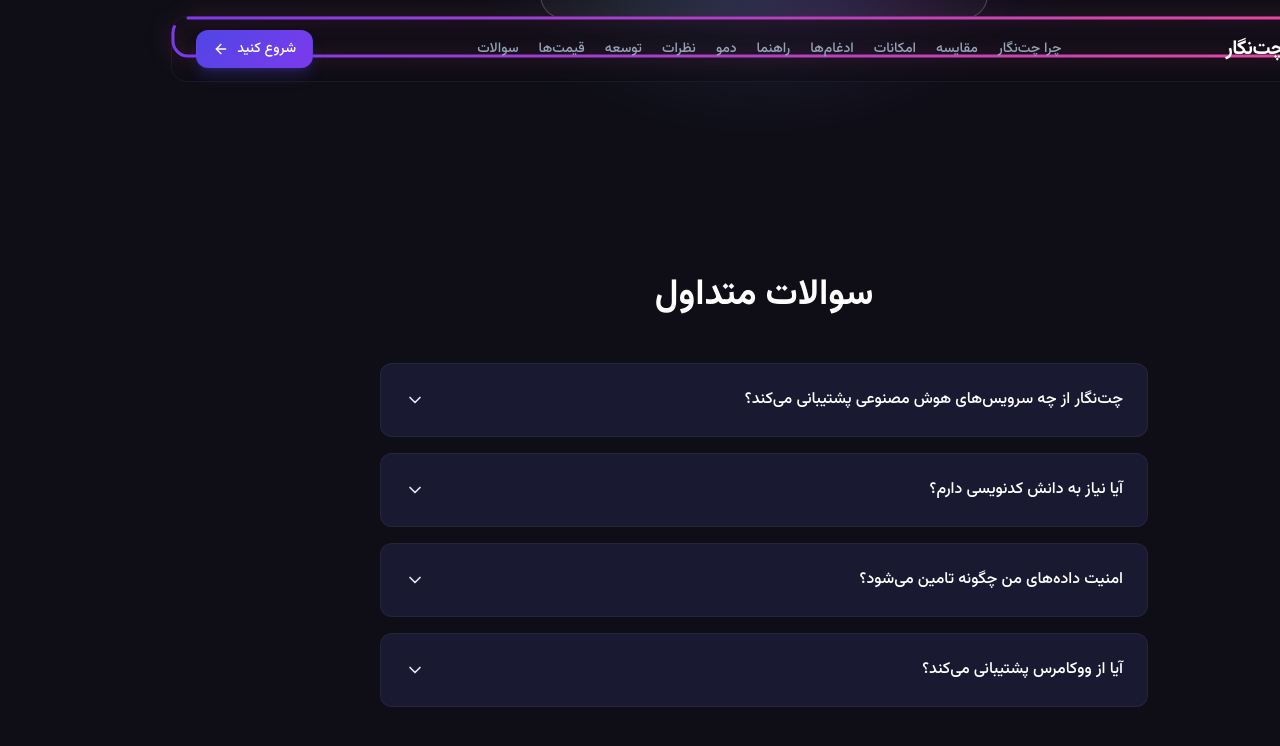
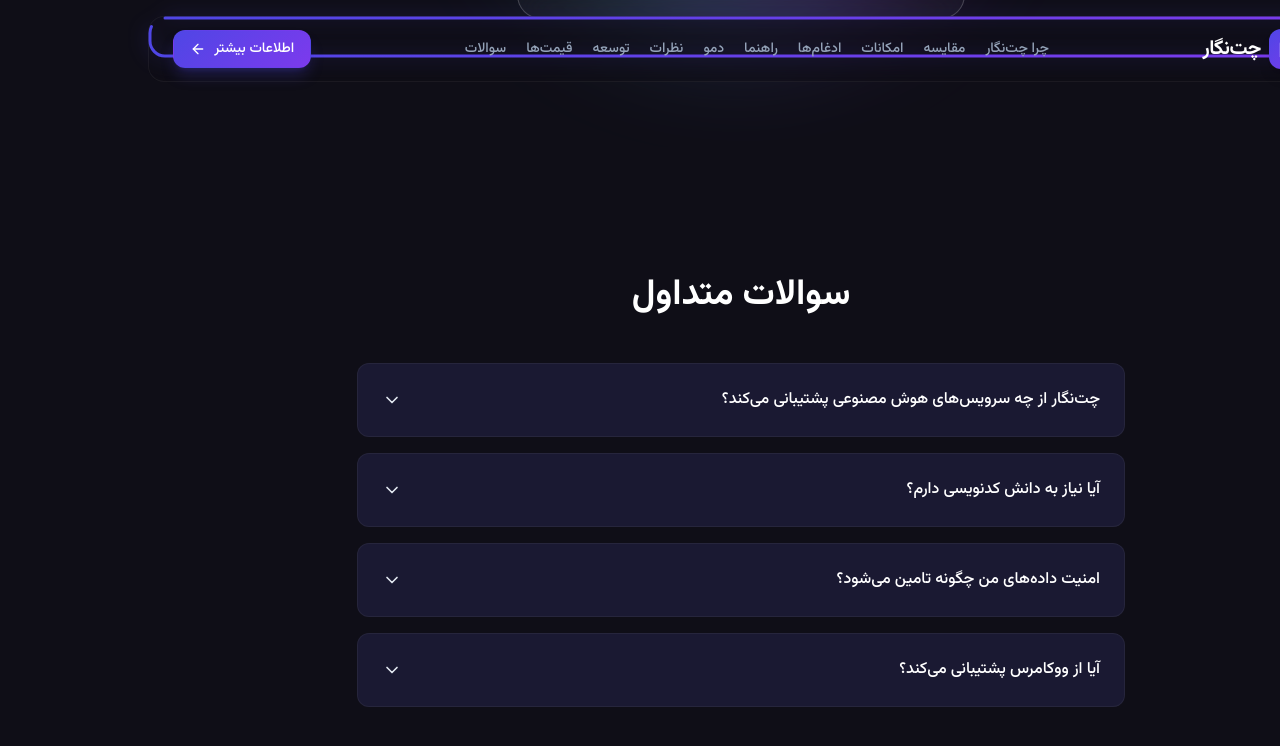
Before and after one commit to MohamadHoseinSabour/ChatNegar-site, a React (Vite) app: page / in a window 1280 px wide. Both pictures are taken after a click on the button "چت‌نگار از چه سرویس‌های هوش مصنوعی پشتیبانی می‌کند؟". Shown: the part 8504-9250 px from the top of the page. Built offline with nearby package versions, Linux system fonts and the light colour scheme; a web font is replaced by a local one.

Commit message:
final ui

```diff
--- a/App.tsx
+++ b/App.tsx
@@ -12,7 +12,7 @@
 import { Integrations } from './components/Integrations'; // Imported
 import { Testimonials } from './components/Testimonials'; // Imported
 import { Button } from './components/ui/Button';
-import { Github, Twitter, Heart } from 'lucide-react';
+import { ArrowLeft } from 'lucide-react';
 import { Section } from './components/ui/Section';
 
 const App: React.FC = () => {
@@ -119,55 +119,15 @@
                  <h2 className="text-4xl md:text-5xl font-bold text-white mb-6">آماده تحول در پشتیبانی خود هستید؟</h2>
                  <p className="text-xl text-text-muted mb-10 max-w-2xl mx-auto">به صدها سایت وردپرسی بپیوندید که از پشتیبانی هوش مصنوعی استفاده می‌کنند. کاملاً رایگان.</p>
                  <div className="flex flex-col sm:flex-row justify-center gap-4">
-                     <Button size="lg" variant="primary">دانلود رایگان چت‌نگار</Button>
-                     <Button size="lg" variant="outline">مشاهده در گیتهاب</Button>
+                     <Button size="lg" variant="primary" icon={<ArrowLeft size={16} />}>اطلاعات بیشتر</Button>
                  </div>
-                 <p className="mt-8 text-sm text-text-muted">بدون نیاز به کارت اعتباری • نصب در ۲ دقیقه</p>
-            </div>
+             </div>
         </Section>
       </main>
 
-      <footer className="bg-[#050508] border-t border-white/10 py-12">
-          <div className="container mx-auto px-6 max-w-7xl grid md:grid-cols-4 gap-8">
-              <div className="col-span-1 md:col-span-2">
-                  <div className="flex items-center gap-2 mb-4">
-                    <div className="w-8 h-8 rounded-lg bg-primary-gradient flex items-center justify-center text-white">
-                        <Heart size={16} fill="currentColor" />
-                    </div>
-                    <span className="text-xl font-bold text-white">چت‌نگار</span>
-                  </div>
-                  <p className="text-text-muted text-sm max-w-xs mb-6">
-                      پشتیبانی هوشمند هوش مصنوعی برای وردپرس و ووکامرس. متن‌باز و ساخته شده با استانداردهای مدرن.
-                  </p>
-                  <div className="flex gap-4 text-text-muted">
-                      <Github size={20} className="hover:text-white cursor-pointer" />
-                      <Twitter size={20} className="hover:text-white cursor-pointer" />
-                  </div>
-              </div>
-
-              <div>
-                  <h4 className="font-bold text-white mb-4">محصول</h4>
-                  <ul className="space-y-2 text-sm text-text-muted">
-                      <li><a href="#features" className="hover:text-primary">امکانات</a></li>
-                      <li><a href="#pricing" className="hover:text-primary">قیمت‌ها</a></li>
-                      <li><a href="#" className="hover:text-primary">تغییرات</a></li>
-                      <li><a href="#" className="hover:text-primary">مستندات</a></li>
-                  </ul>
-              </div>
-
-               <div>
-                  <h4 className="font-bold text-white mb-4">قانونی</h4>
-                  <ul className="space-y-2 text-sm text-text-muted">
-                      <li><a href="#" className="hover:text-primary">حریم خصوصی</a></li>
-                      <li><a href="#" className="hover:text-primary">قوانین سرویس</a></li>
-                      <li><a href="#" className="hover:text-primary">مجوز GPLv2</a></li>
-                  </ul>
-              </div>
-          </div>
-          <div className="container mx-auto px-6 mt-12 pt-8 border-t border-white/5 text-center text-xs text-text-muted">
-              © ۲۰۲۴ چت‌نگار. ساخته شده با ❤️ برای وردپرس.
-          </div>
-      </footer>
+      <div className="py-6 text-center text-xs text-text-muted">
+        © 2026 چت‌نگار. ساخته شده با ❤️ برای وردپرس.
+      </div>
     </div>
   );
 };
--- a/components/Hero.tsx
+++ b/components/Hero.tsx
@@ -1,6 +1,6 @@
 import React from 'react';
 import { motion } from 'framer-motion';
-import { CheckCircle2, Headset, Play } from 'lucide-react';
+import { ArrowLeft, CheckCircle2, Headset } from 'lucide-react';
 import { Button } from './ui/Button';
 
 export const Hero: React.FC = () => {
@@ -60,11 +60,8 @@
           transition={{ duration: 0.5, delay: 0.3 }}
           className="flex flex-col sm:flex-row items-center gap-4 mb-12"
         >
-          <Button variant="primary" size="lg">
-            نصب رایگان افزونه
-          </Button>
-          <Button variant="secondary" size="lg" icon={<Play size={16} fill="currentColor" />}>
-            مشاهده دمو
+          <Button variant="primary" size="lg" icon={<ArrowLeft size={16} />}>
+            اطلاعات بیشتر
           </Button>
         </motion.div>
 
--- a/components/Navbar.tsx
+++ b/components/Navbar.tsx
@@ -77,8 +77,8 @@
         <svg className="absolute inset-0 w-full h-full pointer-events-none rounded-2xl overflow-visible z-0">
           <defs>
             <linearGradient id="progress-gradient" x1="0%" y1="0%" x2="100%" y2="0%">
-              <stop offset="0%" stopColor="#7C3AED" /> {/* Purple */}
-              <stop offset="100%" stopColor="#EC4899" /> {/* Pink */}
+              <stop offset="0%" stopColor="#4F46E5" /> {/* Matches bg-primary-gradient start */}
+              <stop offset="100%" stopColor="#7C3AED" /> {/* Matches bg-primary-gradient end */}
             </linearGradient>
           </defs>
           <motion.rect
@@ -93,7 +93,7 @@
             strokeWidth="3"
             strokeLinecap="round"
             style={{ pathLength }}
-            className="drop-shadow-[0_0_10px_rgba(236,72,153,0.5)]"
+            className="drop-shadow-[0_0_10px_rgba(79,70,229,0.45)]"
           />
         </svg>
 
@@ -124,7 +124,7 @@
           {/* CTA Buttons */}
           <div className="hidden md:flex items-center gap-4 shrink-0">
             <Button variant="primary" size="sm" icon={<ArrowLeft size={16} />}>
-              شروع کنید
+              اطلاعات بیشتر
             </Button>
           </div>
 
@@ -158,8 +158,8 @@
                   </a>
                 ))}
                 <div className="h-px bg-white/10 my-2 shrink-0" />
-                <Button variant="primary" className="w-full justify-center shrink-0">
-                  شروع کنید
+                <Button variant="primary" className="w-full justify-center shrink-0" icon={<ArrowLeft size={16} />}>
+                  اطلاعات بیشتر
                 </Button>
               </div>
             </motion.div>
--- a/components/Pricing.tsx
+++ b/components/Pricing.tsx
@@ -1,7 +1,7 @@
 import React from 'react';
 import { Section } from './ui/Section';
 import { Button } from './ui/Button';
-import { Check } from 'lucide-react';
+import { ArrowLeft, Check } from 'lucide-react';
 
 export const Pricing: React.FC = () => {
   return (
@@ -39,8 +39,8 @@
                 ))}
             </ul>
 
-            <Button variant="primary" size="lg" className="w-full">
-                دانلود همین حالا
+            <Button variant="primary" size="lg" className="w-full" icon={<ArrowLeft size={16} />}>
+                اطلاعات بیشتر
             </Button>
 
             <p className="mt-6 text-xs text-text-muted leading-relaxed">
```
